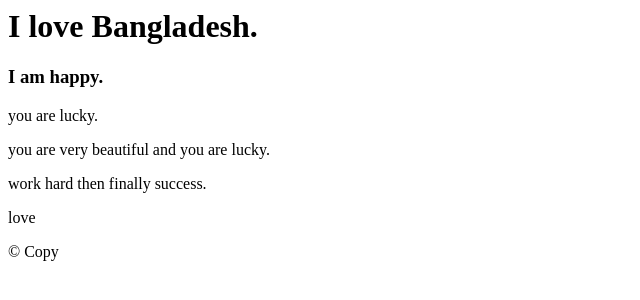
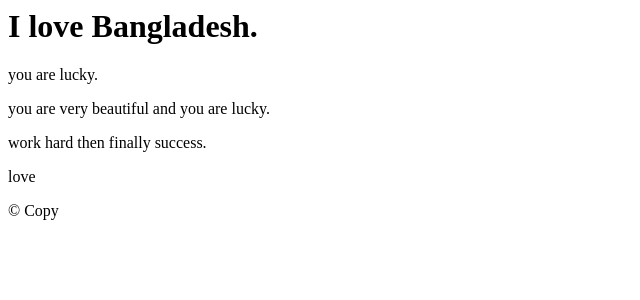
Before and after one commit to Riad928/first-test, a plain HTML site: page index.html in a window 1280 px wide. Shown: the whole page, without its empty margins (0-640 px from the left). Drawn offline with Linux system fonts and the light colour scheme.

Commit message:
p change

```diff
--- a/index.html
+++ b/index.html
@@ -6,7 +6,6 @@
   </head>
   <body>
     <h1>I love Bangladesh.</h1>
-    <h3>I am happy.</h3>
     <p>you are lucky.</p>
       <p>you are very beautiful and you are lucky.</p>
     <p>work hard then finally success.</p>
```
